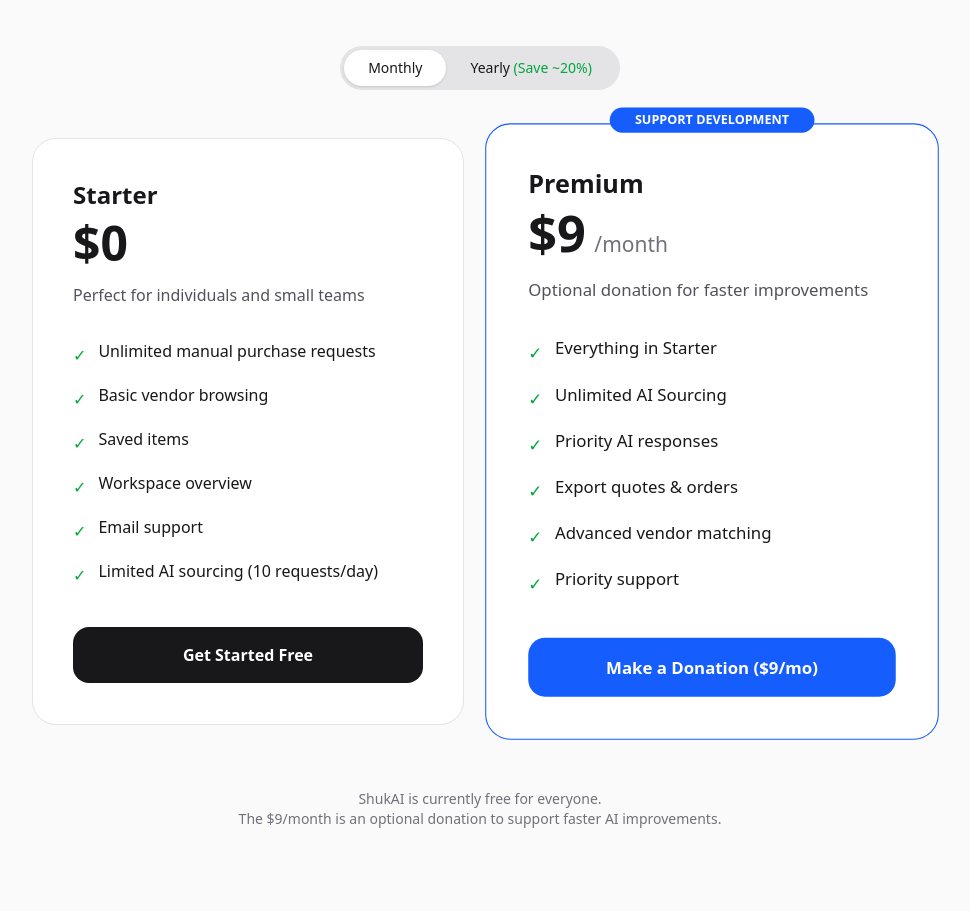
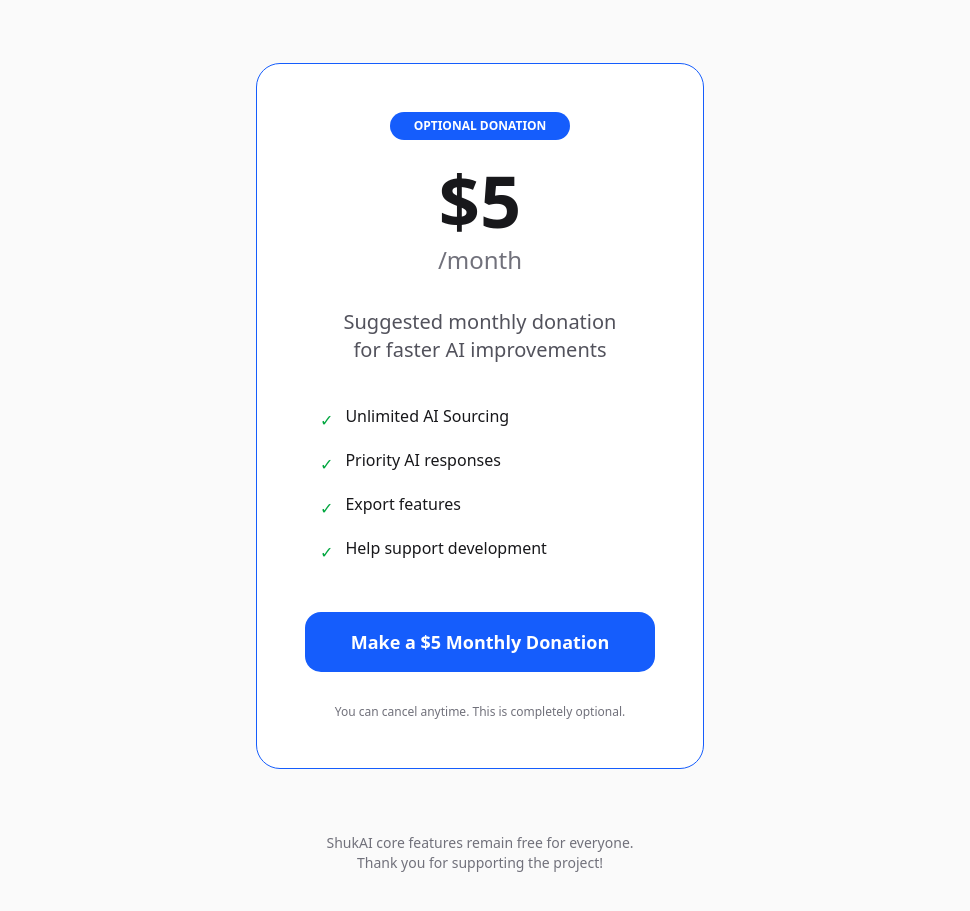
Before and after one commit to Gr33nstonecorp/shuka, a Next.js app: page /pricing in a window 1280 px wide. Shown: the part 347-1258 px from the top of the page, without its empty margins (160-1130 px from the left). Before the commit the page ends 1224 px from the top, so only its background shows below. Built offline with nearby package versions, Linux system fonts and the light colour scheme.

Commit message:
Refactor PricingPage layout and content
Removed state management for pricing plans and updated the layout and content of the Pricing page.

```diff
--- a/app/pricing/page.tsx
+++ b/app/pricing/page.tsx
@@ -1,147 +1,79 @@
 "use client";
 
 import Link from "next/link";
-import { useState } from "react";
 
 export default function PricingPage() {
-  const [isYearly, setIsYearly] = useState(false);
-  const [showNav, setShowNav] = useState(false);
-
-  const plans = [
-    {
-      name: "Starter",
-      price: 0,
-      period: "",
-      description: "Perfect for individuals and small teams",
-      features: [
-        "Unlimited manual purchase requests",
-        "Basic vendor browsing",
-        "Saved items",
-        "Workspace overview",
-        "Email support",
-        "Limited AI sourcing (10 requests/day)",
-      ],
-      cta: "Get Started Free",
-      href: "/assistant",
-      popular: false,
-    },
-    {
-      name: "Premium",
-      price: isYearly ? 89 : 9,
-      period: isYearly ? "/year" : "/month",
-      description: "Optional donation for faster improvements",
-      features: [
-        "Everything in Starter",
-        "Unlimited AI Sourcing",
-        "Priority AI responses",
-        "Export quotes & orders",
-        "Advanced vendor matching",
-        "Priority support",
-      ],
-      cta: "Make a Donation ($9/mo)",
-      href: "#",
-      popular: true,
-    },
-  ];
-
   return (
     <main className="min-h-screen bg-zinc-50 dark:bg-zinc-950 text-zinc-900 dark:text-zinc-100 py-12 px-6">
-      <div className="max-w-5xl mx-auto">
-        {/* Simple Top Nav with Dropdown for mobile */}
-        <div className="flex justify-between items-center mb-12">
+      <div className="max-w-4xl mx-auto">
+        {/* Clean Top Navigation - No Menu Button */}
+        <nav className="flex justify-between items-center mb-12 border-b pb-6">
           <Link href="/" className="font-bold text-2xl tracking-tighter">ShukAI</Link>
 
-          <div className="relative">
-            <button
-              onClick={() => setShowNav(!showNav)}
-              className="md:hidden px-4 py-2 border rounded-xl"
-            >
-              Menu
-            </button>
-            <div className="hidden md:flex gap-8 text-sm font-medium">
-              <Link href="/assistant">AI Assistant</Link>
-              <Link href="/requests">Requests</Link>
-              <Link href="/quotes">Quotes</Link>
-              <Link href="/orders">Orders</Link>
-              <Link href="/vendors">Vendors</Link>
-            </div>
+          <div className="flex gap-8 text-sm font-medium">
+            <Link href="/assistant" className="hover:text-blue-600">AI Assistant</Link>
+            <Link href="/requests" className="hover:text-blue-600">Requests</Link>
+            <Link href="/quotes" className="hover:text-blue-600">Quotes</Link>
+            <Link href="/orders" className="hover:text-blue-600">Orders</Link>
+            <Link href="/vendors" className="hover:text-blue-600">Vendors</Link>
+            <Link href="/saved-items" className="hover:text-blue-600">Saved Items</Link>
           </div>
-        </div>
+        </nav>
 
         <div className="text-center mb-16">
-          <h1 className="text-5xl font-black tracking-tighter mb-6">Pricing</h1>
+          <h1 className="text-5xl font-black tracking-tighter mb-4">Support ShukAI</h1>
           <p className="text-2xl text-zinc-600 dark:text-zinc-400">
-            ShukAI is free to use.<br />Optional donation helps us improve faster.
+            ShukAI is completely free to use.<br />
+            Optional donation helps us improve faster.
           </p>
         </div>
 
-        {/* Billing Toggle */}
-        <div className="flex justify-center mb-12">
-          <div className="bg-zinc-200 dark:bg-zinc-800 rounded-full p-1 flex">
-            <button
-              onClick={() => setIsYearly(false)}
-              className={`px-6 py-2 rounded-full text-sm font-medium transition ${!isYearly ? "bg-white dark:bg-zinc-900 shadow" : ""}`}
-            >
-              Monthly
-            </button>
-            <button
-              onClick={() => setIsYearly(true)}
-              className={`px-6 py-2 rounded-full text-sm font-medium transition ${isYearly ? "bg-white dark:bg-zinc-900 shadow" : ""}`}
-            >
-              Yearly <span className="text-green-600">(Save ~20%)</span>
-            </button>
+        {/* Single Donation Card */}
+        <div className="max-w-md mx-auto bg-white dark:bg-zinc-900 border border-blue-600 rounded-3xl p-12 text-center">
+          <div className="inline-block bg-blue-600 text-white text-xs font-semibold px-6 py-1.5 rounded-full mb-6">
+            OPTIONAL DONATION
           </div>
-        </div>
 
-        <div className="grid md:grid-cols-2 gap-8 max-w-4xl mx-auto">
-          {plans.map((plan) => (
-            <div
-              key={plan.name}
-              className={`bg-white dark:bg-zinc-900 border rounded-3xl p-10 relative ${
-                plan.popular ? "border-blue-600 scale-105" : "border-zinc-200 dark:border-zinc-800"
-              }`}
-            >
-              {plan.popular && (
-                <div className="absolute -top-4 left-1/2 -translate-x-1/2 bg-blue-600 text-white text-xs font-semibold px-6 py-1 rounded-full">
-                  SUPPORT DEVELOPMENT
-                </div>
-              )}
+          <div className="mb-8">
+            <div className="text-7xl font-black mb-2">$5</div>
+            <div className="text-2xl text-zinc-500">/month</div>
+          </div>
 
-              <div className="mb-8">
-                <h3 className="text-2xl font-semibold mb-2">{plan.name}</h3>
-                <div className="flex items-baseline">
-                  <span className="text-5xl font-black">${plan.price}</span>
-                  <span className="text-xl text-zinc-500 ml-2">{plan.period}</span>
-                </div>
-                <p className="text-zinc-600 dark:text-zinc-400 mt-4">{plan.description}</p>
-              </div>
+          <p className="text-xl text-zinc-600 dark:text-zinc-400 mb-10">
+            Suggested monthly donation<br />for faster AI improvements
+          </p>
 
-              <ul className="space-y-4 mb-10">
-                {plan.features.map((feature, i) => (
-                  <li key={i} className="flex items-start gap-3">
-                    <span className="text-green-600 mt-1">✓</span>
-                    <span>{feature}</span>
-                  </li>
-                ))}
-              </ul>
+          <ul className="space-y-4 text-left mb-12 max-w-xs mx-auto">
+            <li className="flex items-start gap-3">
+              <span className="text-green-600 mt-1">✓</span>
+              <span>Unlimited AI Sourcing</span>
+            </li>
+            <li className="flex items-start gap-3">
+              <span className="text-green-600 mt-1">✓</span>
+              <span>Priority AI responses</span>
+            </li>
+            <li className="flex items-start gap-3">
+              <span className="text-green-600 mt-1">✓</span>
+              <span>Export features</span>
+            </li>
+            <li className="flex items-start gap-3">
+              <span className="text-green-600 mt-1">✓</span>
+              <span>Help support development</span>
+            </li>
+          </ul>
 
-              <Link
-                href={plan.href}
-                className={`block text-center py-4 rounded-2xl font-semibold transition ${
-                  plan.popular
-                    ? "bg-blue-600 text-white hover:bg-blue-700"
-                    : "bg-zinc-900 text-white hover:bg-black"
-                }`}
-              >
-                {plan.cta}
-              </Link>
-            </div>
-          ))}
+          <button className="w-full bg-blue-600 hover:bg-blue-700 text-white font-semibold py-4 rounded-2xl transition text-lg">
+            Make a $5 Monthly Donation
+          </button>
+
+          <p className="text-xs text-zinc-500 mt-8">
+            You can cancel anytime. This is completely optional.
+          </p>
         </div>
 
         <div className="text-center mt-16 text-sm text-zinc-500">
-          ShukAI is currently free for everyone.<br />
-          The $9/month is an optional donation to support faster AI improvements.
+          ShukAI core features remain free for everyone.<br />
+          Thank you for supporting the project!
         </div>
       </div>
     </main>
```
